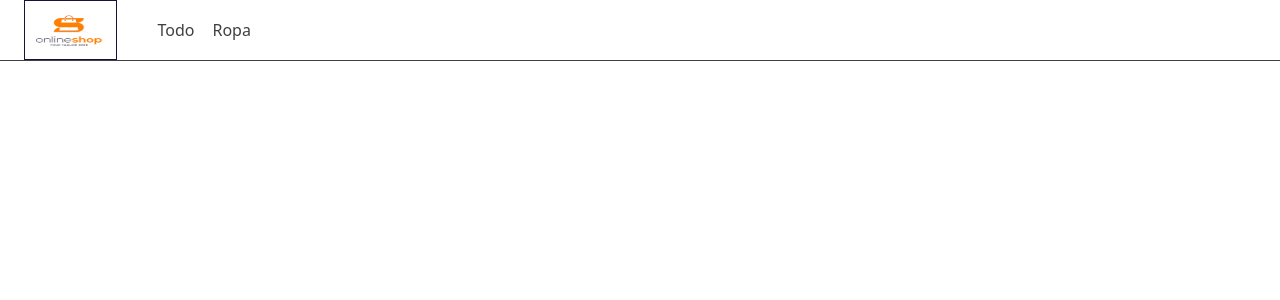
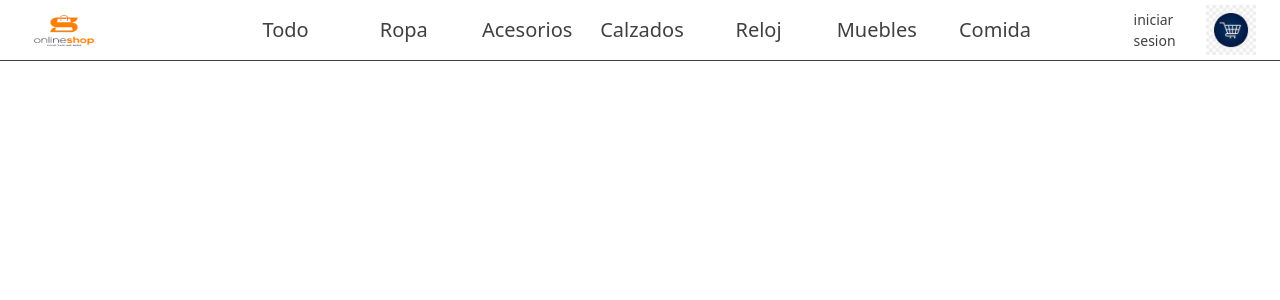
Before and after one commit to torco34/my-tienda, a React (Create React App) app: page /checkout in a window 1280 px wide. Before the commit this address had no page. Shown: the top 300 px of the page. Built offline with nearby package versions, Linux system fonts and the light colour scheme.

Commit message:
Reform: header listo

```diff
--- a/src/assets/scss/Header.scss
+++ b/src/assets/scss/Header.scss
@@ -14,7 +14,6 @@ nav {
 .nav-logo {
   width: 100px;
   height: 60px;
-  border: 1px solid #15133c;
 }
 .navbar-left ul,
 .navbar-right ul {
@@ -23,6 +22,8 @@ nav {
   margin: 0;
   display: flex;
   align-items: center;
+  justify-content: center;
+  width: 100%;
   height: 60px;
 }
 .navbar-left {
@@ -38,10 +39,14 @@ nav {
   border: 1px solid var(--white);
   padding: 8px;
   border-radius: 8px;
+  margin-left: 20px;
+  font-size: 20px;
+  width: 10%;
+  text-align: center;
 }
 .navbar-left a:hover,
 .navbar-right a:hover {
-  border: 1px solid var(--hospital-green);
+  border: 2px solid var(--hospital-green);
   color: var(--hospital-green);
 }
 .navbar-email {
@@ -52,6 +57,7 @@ nav {
 }
 .navbar-shopping-cart {
   position: relative;
+  // display: none;
 }
 .navbar-shopping-cart img {
   position: relative;
@@ -82,4 +88,8 @@ nav {
   .navbar-email {
     display: none;
   }
+  .navbar-shopping-cart {
+    position: relative;
+    display: none;
+  }
 }
--- a/src/assets/scss/global.scss
+++ b/src/assets/scss/global.scss
@@ -3,48 +3,9 @@
   --black: #413f42;
   --very-light-pink: #413f42;
   --text-input-field: #fff;
-  --hospital-green: #15133c;
+  --hospital-green: #157347;
   --color-yellow: #ec994b;
   --sm: 14px;
   --md: 16px;
   --lg: 18px;
 }
-.Menu {
-  width: 200px;
-  // height: auto;
-  border: 1px solid var(--very-light-pink);
-  border-radius: 6px;
-  padding: 20px 20px 0 20px;
-  position: absolute;
-  top: 60px;
-  right: 50px;
-  text-align: center;
-  background-color: var(--white);
-}
-.Menu ul {
-  list-style: none;
-  padding: 0;
-  margin: 0;
-  text-align: center;
-}
-.Menu ul li {
-  // text-align: end;
-}
-.Menu ul li:nth-child(1),
-.Menu ul li:nth-child(2) {
-  font-weight: bold;
-}
-.Menu ul li:last-child {
-  padding-top: 20px;
-  border-top: 1px solid var(--very-light-pink);
-}
-.Menu ul li:last-child a {
-  color: var(--hospital-green);
-  font-size: var(--sm);
-}
-.Menu ul li a {
-  color: var(--back);
-  text-decoration: none;
-  margin-bottom: 20px;
-  display: inline-block;
-}
--- a/src/components/Header.js
+++ b/src/components/Header.js
@@ -2,6 +2,7 @@ import React, { useState, useContext } from "react";
 import { Link } from "react-router-dom";
 import icmenu from "../assets/img/icon_menu.svg";
 import logo from "../assets/img/logo.jpg";
+import carrito from "../assets/img/carrito.jpeg";
 import "../assets/scss/Header.scss";
 
 const Header = () => {
@@ -14,33 +15,29 @@ const Header = () => {
           <ul>
             <Link to="/">Todo</Link>
             <Link to="/ropa">Ropa</Link>
-            {/* <Link to="/RecoveryPassword">Clothes</Link>
-            <Link to="/no">Checkout</Link>
-            <Link to="/createAccount">CreateAccont</Link>
-            <Link to="/cv">Toys</Link>
-            <Link to="/login">Contact</Link> */}
-
-            {/* <Input /> */}
+            <Link to="/#">Acesorios</Link>
+            <Link to="/no">Calzados</Link>
+            <Link to="/createAccount">Reloj</Link>
+            <Link to="/cv">Muebles</Link>
+            <Link to="/login">Comida</Link>
           </ul>
         </div>
 
-        {/* <div className="navbar-right">
+        <div className="navbar-right">
           <ul>
-            <li className="navbar-email" onClick={handleToggle}>
-              iniciar sesion
-            </li>
+            <li className="navbar-email">iniciar sesion</li>
             <li
               className="navbar-shopping-cart"
-              onClick={() => setToggleOrden(!toggleOrders)}
+              //   onClick={() => setToggleOrden(!toggleOrders)}
             >
               <img src={carrito} alt="shopping cart" />
-              {state.cart.length > 0 ? <div>{state.cart.length}</div> : null}
+              {/* {state.cart.length > 0 ? <div>{state.cart.length}</div> : null} */}
             </li>
           </ul>
         </div>
 
-        {toggle && <Menu />}
-        {toggleOrders && <MyOrder />} */}
+        {/* {toggle && <Menu />} */}
+        {/* {toggleOrders && <MyOrder />} */}
       </nav>
     </>
   );
```
